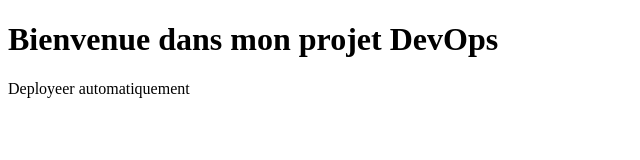
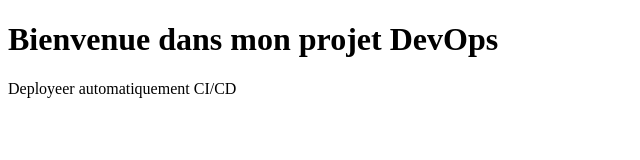
Before and after one commit to Lynaalm22/projet-devops-html, a plain HTML site: page index.html in a window 1280 px wide. Shown: the full height of the page, 0-640 px from the left. Drawn offline with Linux system fonts and the light colour scheme.

Commit message:
commit CI/CD

```diff
--- a/index.html
+++ b/index.html
@@ -3,7 +3,7 @@
      <head>
          <title>Ma page DevOps</title>
     </head>
-         <body> <h1>Bienvenue dans mon projet DevOps</h1> <p>Deployeer automatiquement </p>
+         <body> <h1>Bienvenue dans mon projet DevOps</h1> <p>Deployeer automatiquement CI/CD </p>
         </body>
 
         </html>
```
